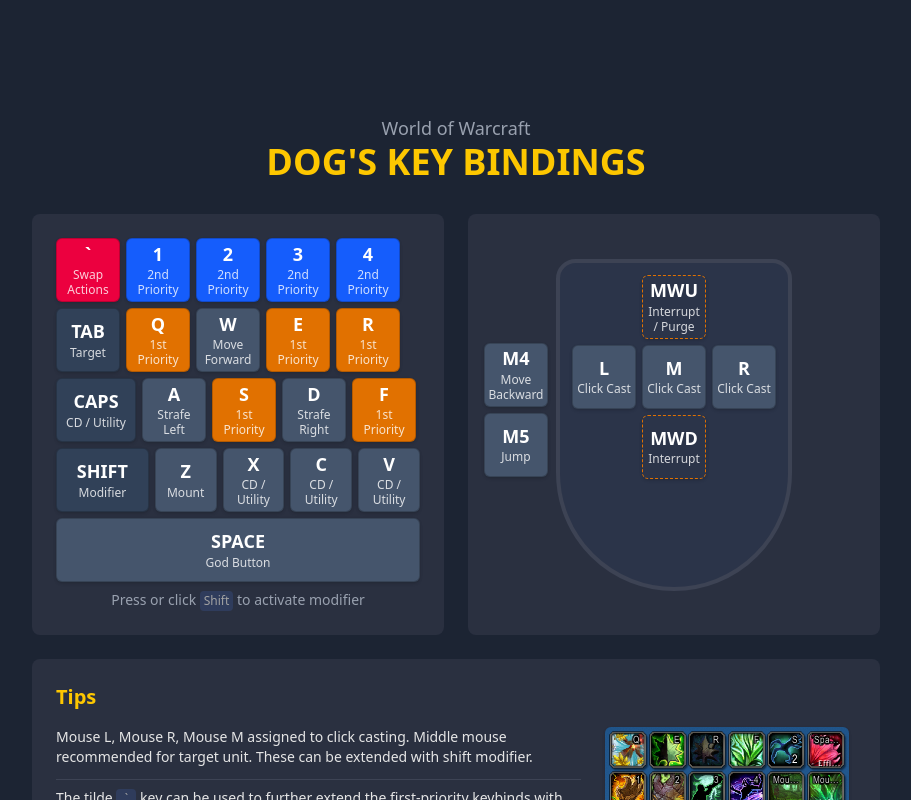
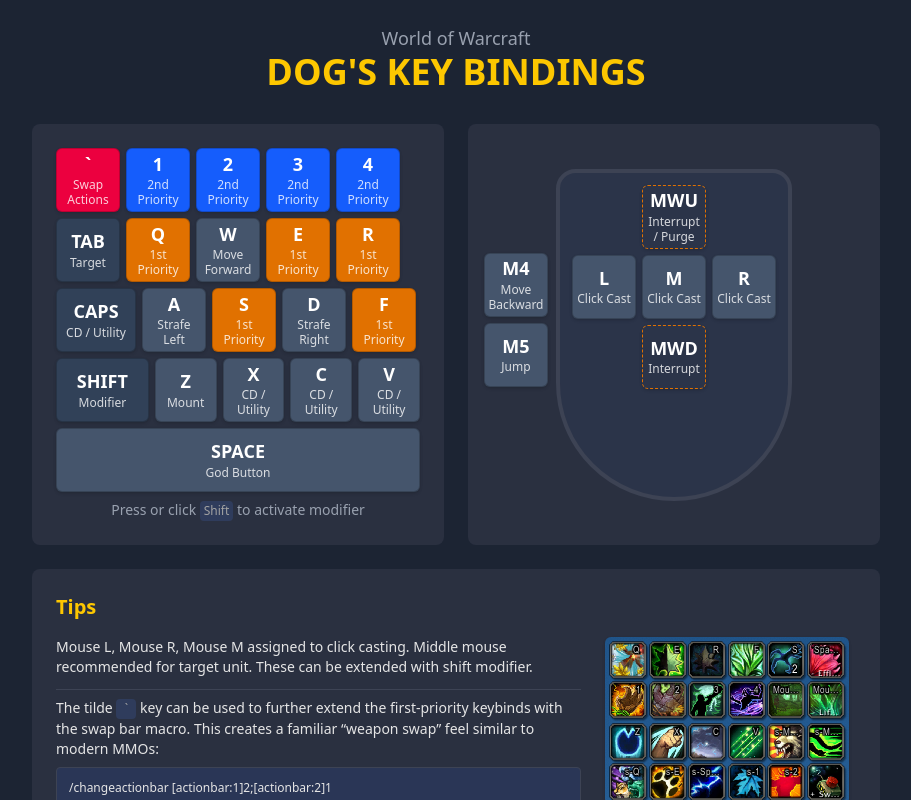
Before and after one commit to merthanmerter/wow-keybinds, a Next.js app: page / in a window 1280 px wide. Shown: the top 800 px of the page, without its empty margins (184-1095 px from the left). Built offline with nearby package versions, Linux system fonts and the light colour scheme.

Commit message:
removed top banner

```diff
--- a/src/app/page.tsx
+++ b/src/app/page.tsx
@@ -10,11 +10,11 @@
 		<div className="min-h-screen">
 			<main className="container mx-auto p-6 max-w-4xl">
 				{/* Top Ad */}
-				<AdBanner
+				{/* <AdBanner
 					dataAdSlot="6961410074"
 					dataAdFormat="horizontal"
 					dataFullWidthResponsive="true"
-				/>
+				/> */}
 
 				<div className="text-center mb-8">
 					<h2 className="text-lg text-gray-400">World of Warcraft</h2>
```
